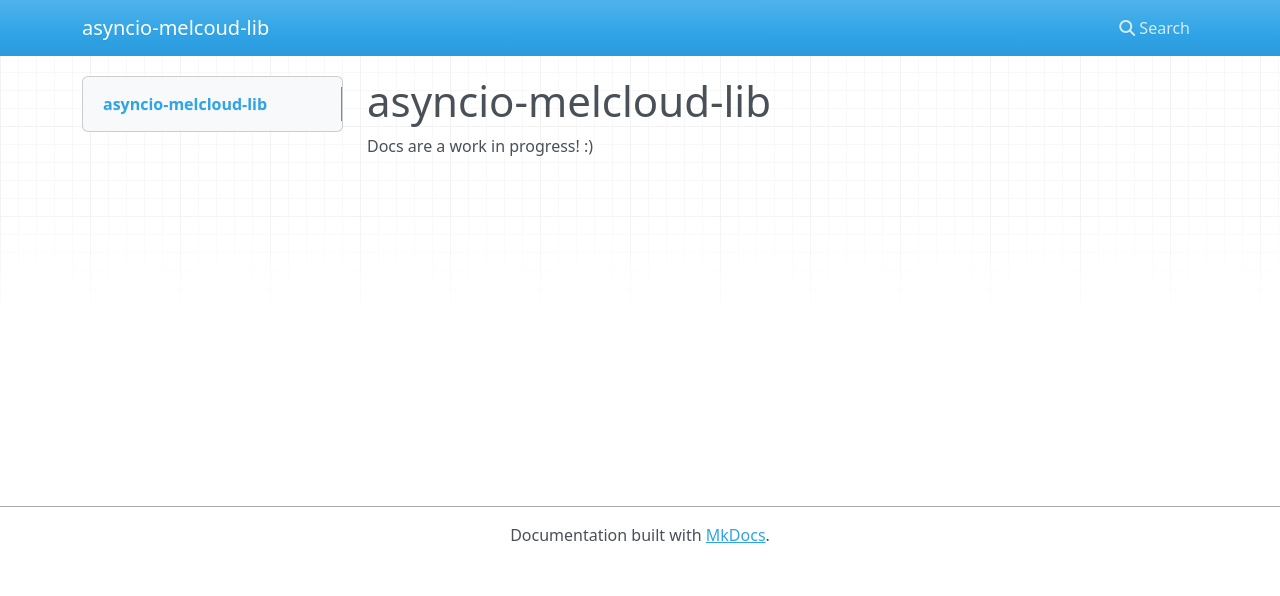
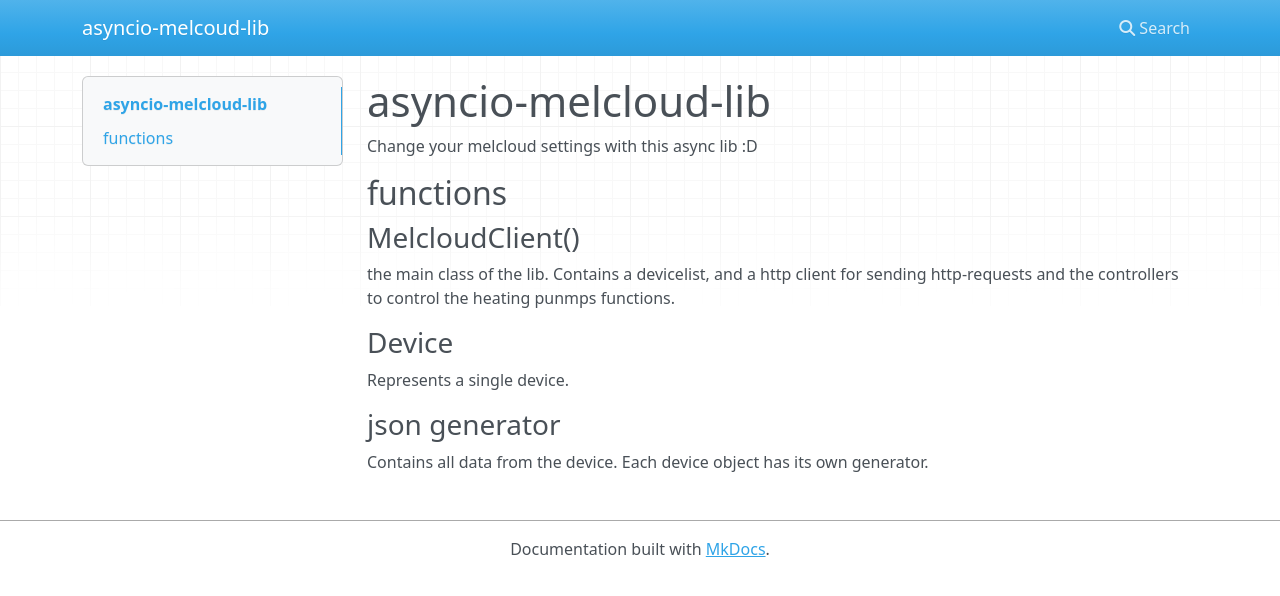
Before and after one commit to v0nNemizez/asyncio-melcloud-lib, an MkDocs documentation site: the page built from docs/docs/index.md, in a window 1280 px wide. Shown: the top 596 px of the page. Built offline with MkDocs 1.6.1, drawn with Linux system fonts in a browser that asks for light colours; nearby versions of some CDN libraries.

Commit message:
beginning of docs

```diff
--- a/docs/docs/index.md
+++ b/docs/docs/index.md
@@ -1,3 +1,16 @@
 # asyncio-melcloud-lib
 
-Docs are a work in progress! :)
+Change your melcloud settings with this async lib :D
+
+## functions
+
+### MelcloudClient()
+
+the main class of the lib. Contains a devicelist, and a http client for sending http-requests and the controllers to control the heating punmps functions.
+
+
+### Device
+Represents a single device.
+
+### json generator
+Contains all data from the device. Each device object has its own generator.
```
